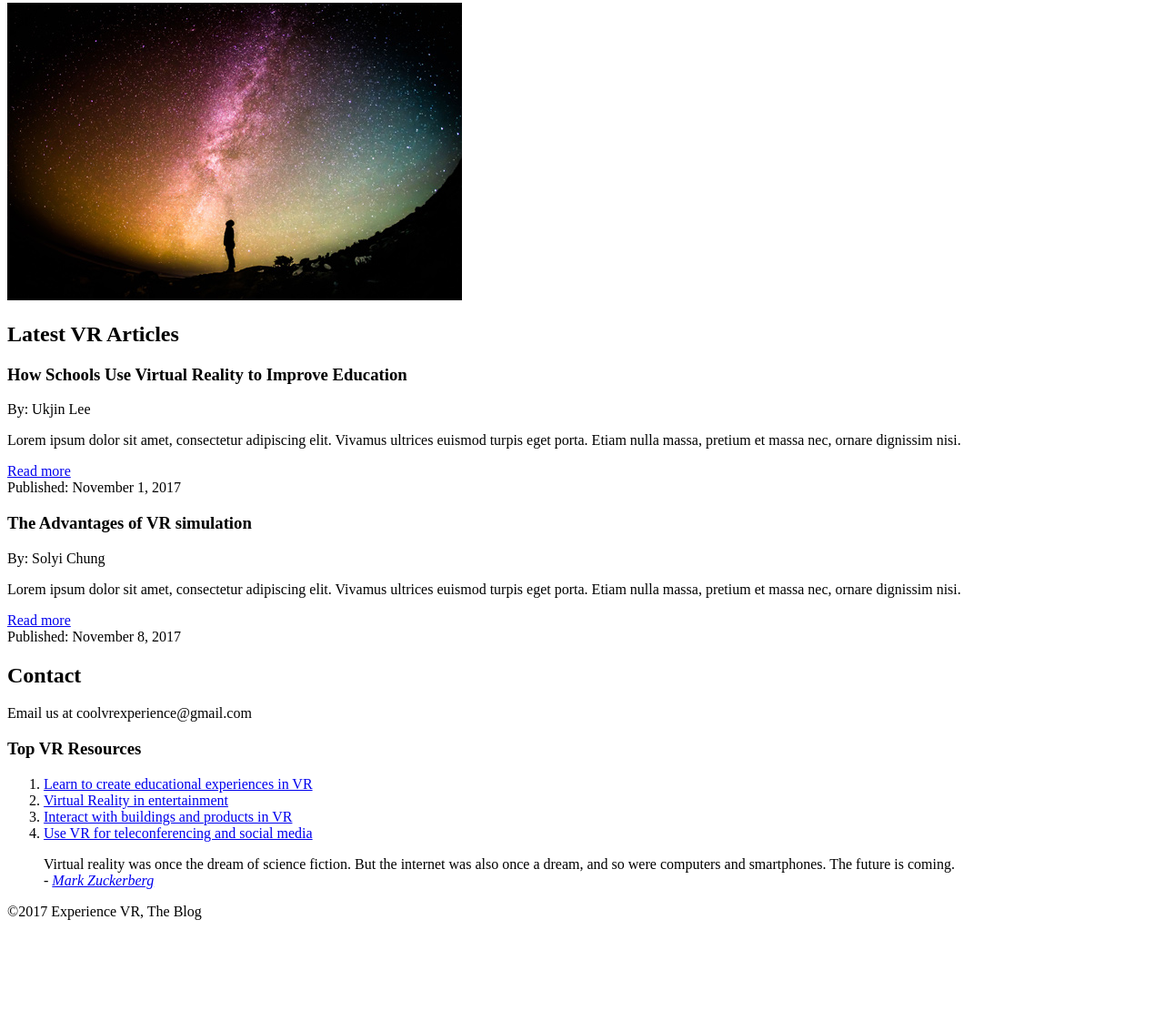
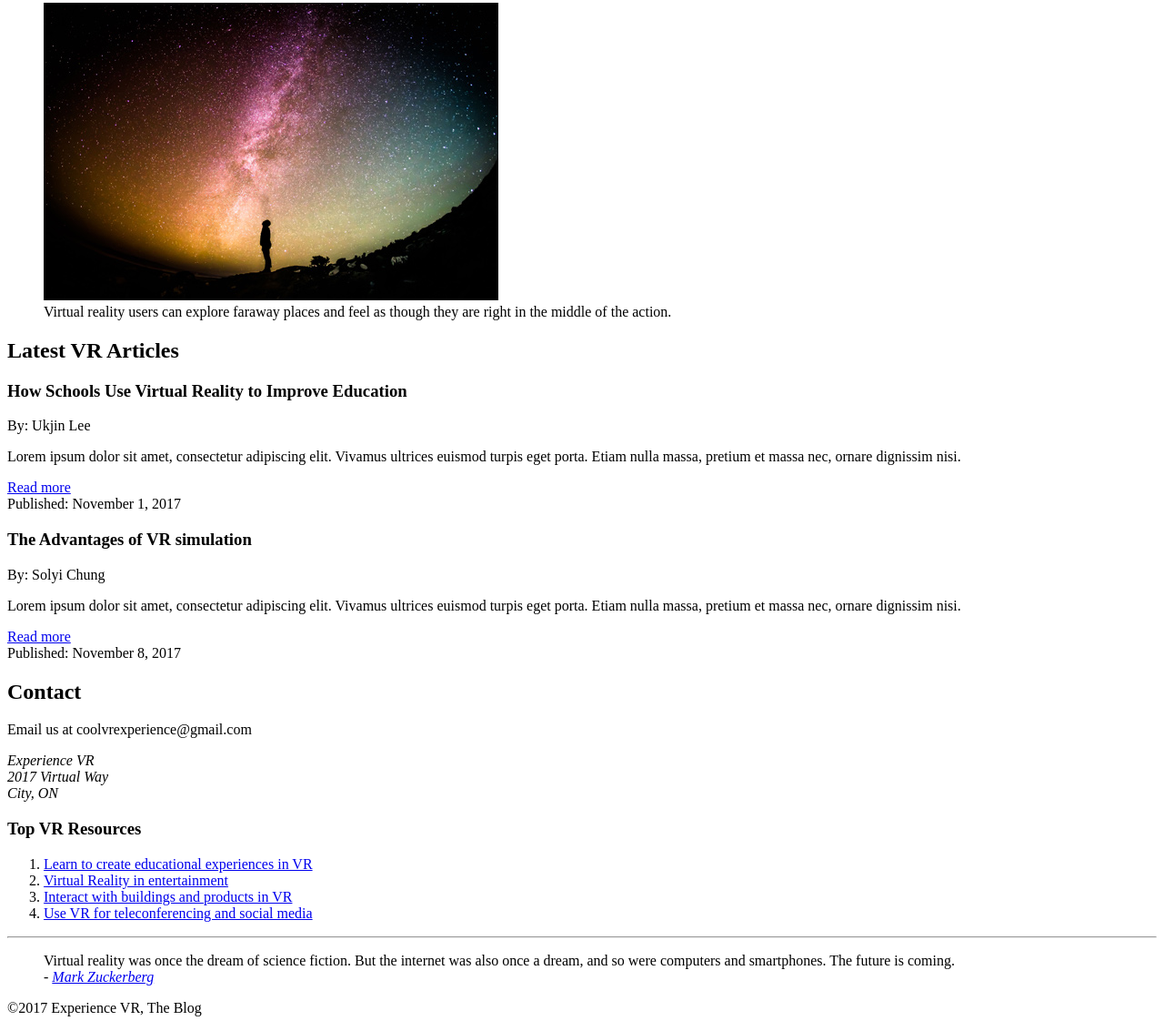
Before and after one commit to ukjinlee/pages-experience-vr, a plain HTML site: page index.html in a window 1280 px wide. Shown: the part 672-1805 px from the top of the page at 91% size. Before the commit the page ends 1699 px from the top, so only its background shows below. Drawn offline with Linux system fonts and the light colour scheme.

Commit message:
Use tags such as figure, address, br, hr

```diff
--- a/index.html
+++ b/index.html
@@ -39,7 +39,13 @@
         <h2>About this Site</h2>
         <p>Lorem ipsum dolor sit amet, consectetur adipiscing elit. Suspendisse vehicula metus in bibendum laoreet. Aenean libero
           est, egestas eu eros pretium, sodales iaculis est.</p>
-        <img src="img/vr-space.jpg" alt="User experiencing space in VR" title="Virtual reality users can explore faraway places and feel as though they are right in the middle of the action.">
+
+        <figure>
+          <img src="img/vr-space.jpg" alt="User experiencing space in VR">
+          <figcaption>
+            Virtual reality users can explore faraway places and feel as though they are right in the middle of the action.
+          </figcaption>
+        </figure>
       </section>
 
       <section>
@@ -73,6 +79,11 @@
       <section>
         <h2>Contact</h2>
         <p>Email us at coolvrexperience@gmail.com</p>
+        <address>
+          Experience VR<br>
+          2017 Virtual Way<br>
+          City, ON
+        </address>
       </section>
     </main>
 
@@ -92,6 +103,9 @@
           <a href="#">Use VR for teleconferencing and social media</a>
         </li>
       </ol>
+
+      <hr>
+
       <blockquote>
         Virtual reality was once the dream of science fiction. But the internet was also once a dream, and so were computers and
         smartphones. The future is coming.
```
Also changed, not shown: articles/2017/article.html (+2 -0 lines).
